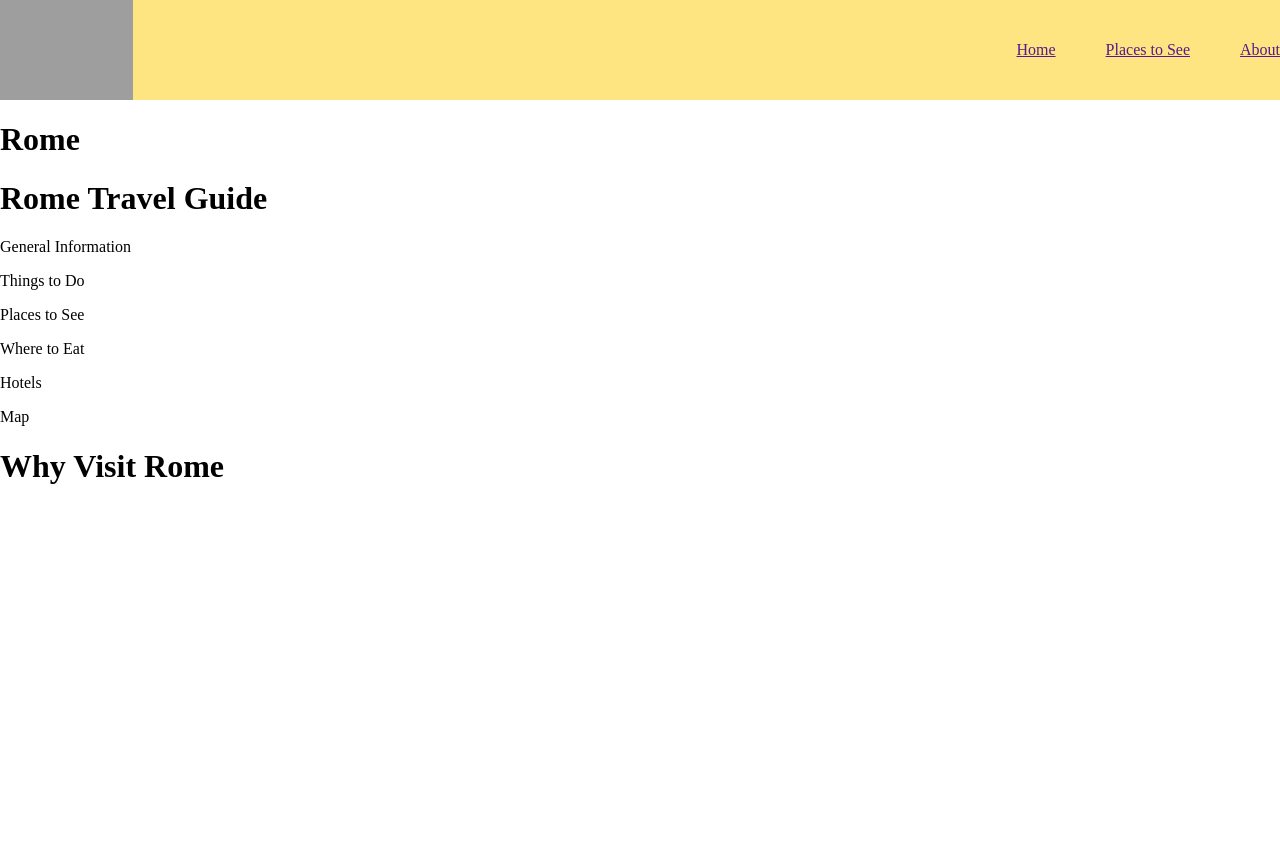
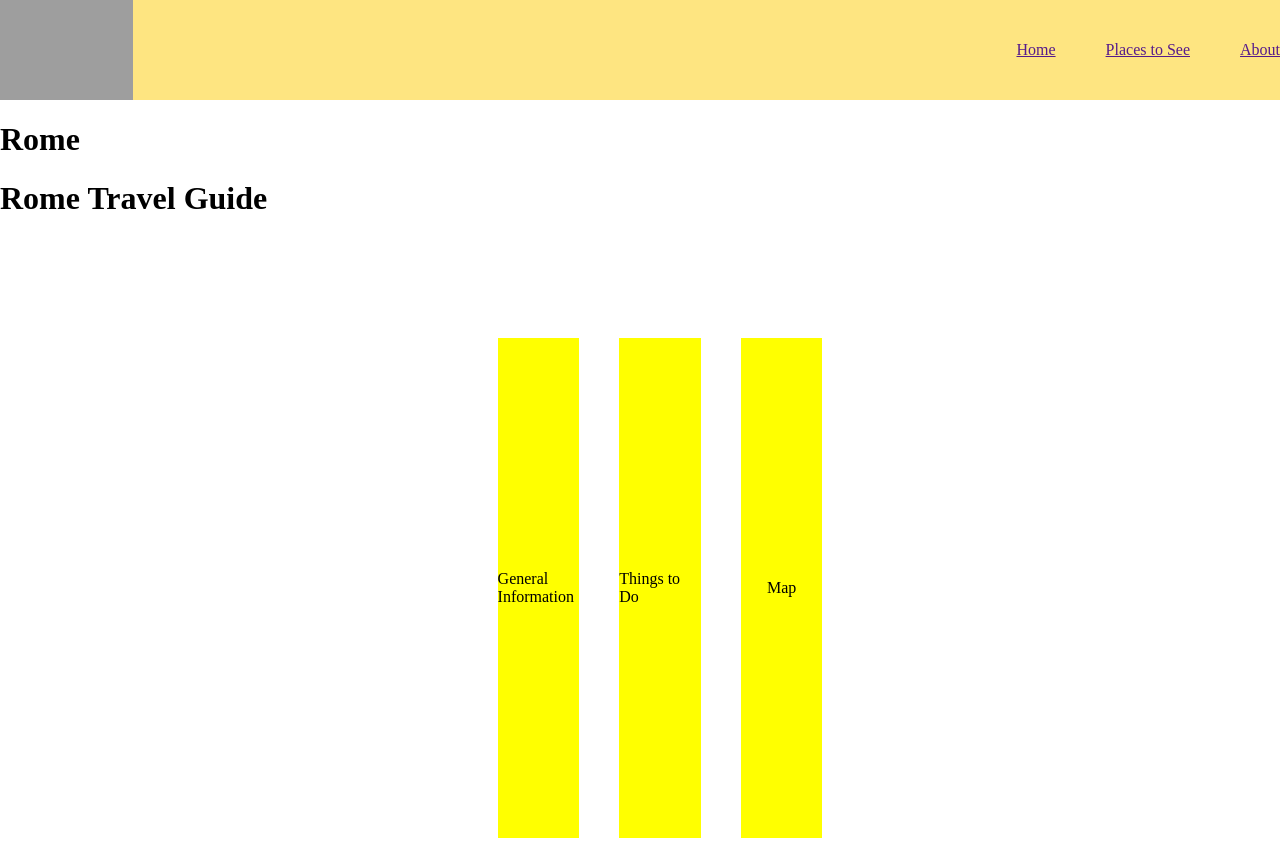
Before and after one commit to katiephu/tourist-attraction-website, a plain HTML site: page index.html in a window 1280 px wide. Shown: the top 851 px of the page. Before the commit the page ends 800 px from the top, so only its background shows below. Drawn offline with Linux system fonts and the light colour scheme; grey boxes are pictures that could not be loaded.

Commit message:
fixing flexbox

```diff
--- a/index.html
+++ b/index.html
@@ -24,26 +24,21 @@
 
     <h1>Rome</h1>
 
-        <h1>Rome Travel Guide</h1>
-    <div>
-        <div>
-            <p>General Information</p>
-        </div>
-        <div>
-            <p>Things to Do</p>
-        </div>
-        <div>
-            <p>Places to See</p>
-        </div>
-        <div>
-            <p>Where to Eat</p>
-        </div>
-        <div>
-            <p>Hotels</p>
-        </div>
-        <div>
-            <p>Map</p>
-        </div>
+        <h1 >Rome Travel Guide</h1>
+    <div class="guide">
+        <ul>
+            <li id="general">General Information</li>
+
+
+            <li id="things">Things to Do</li>
+
+
+
+            <li id="map">Map</li>
+        </ul>
+    </div>
+
+
     </div>
 
     <div>
--- a/style.css
+++ b/style.css
@@ -27,3 +27,65 @@ nav a{
 nav img{
     max-height:100%
 }
+
+.guide{
+    display:flex;
+    flex-wrap:wrap;
+    flex: 1 1 250px;
+    height:700px;
+
+    flex-direction:column;
+    align-items:center;
+    justify-content:center;
+
+
+
+
+}
+
+
+
+
+
+ul{
+    list-style-type:none;
+    display:flex;
+    text-decoration:none;
+    gap:20px;
+}
+
+#general{
+    margin:5px;
+    display:flex;
+    justify-content:center;
+    flex-wrap:wrap;
+    align-items:center;
+    height:500px;
+    width: 100%;
+    background-color:yellow;
+    margin:10px;
+}
+
+#things{
+    margin:5px;
+    display:flex;
+    justify-content:center;
+    flex-wrap:wrap;
+    align-items:center;
+    width:100%;
+    background-color:yellow;
+    height:500px;
+    margin:10px
+}
+
+#map{
+    margin:5px;
+    display:flex;
+    justify-content:center;
+    flex-wrap:wrap;
+    align-items:center;
+    background-color:yellow;
+    height:500px;
+    width:100%;
+    margin:10px
+}
```
Also changed, not shown: general.html (added, +11 -0 lines), map.html (added, +11 -0 lines), things.html (added, +11 -0 lines).
